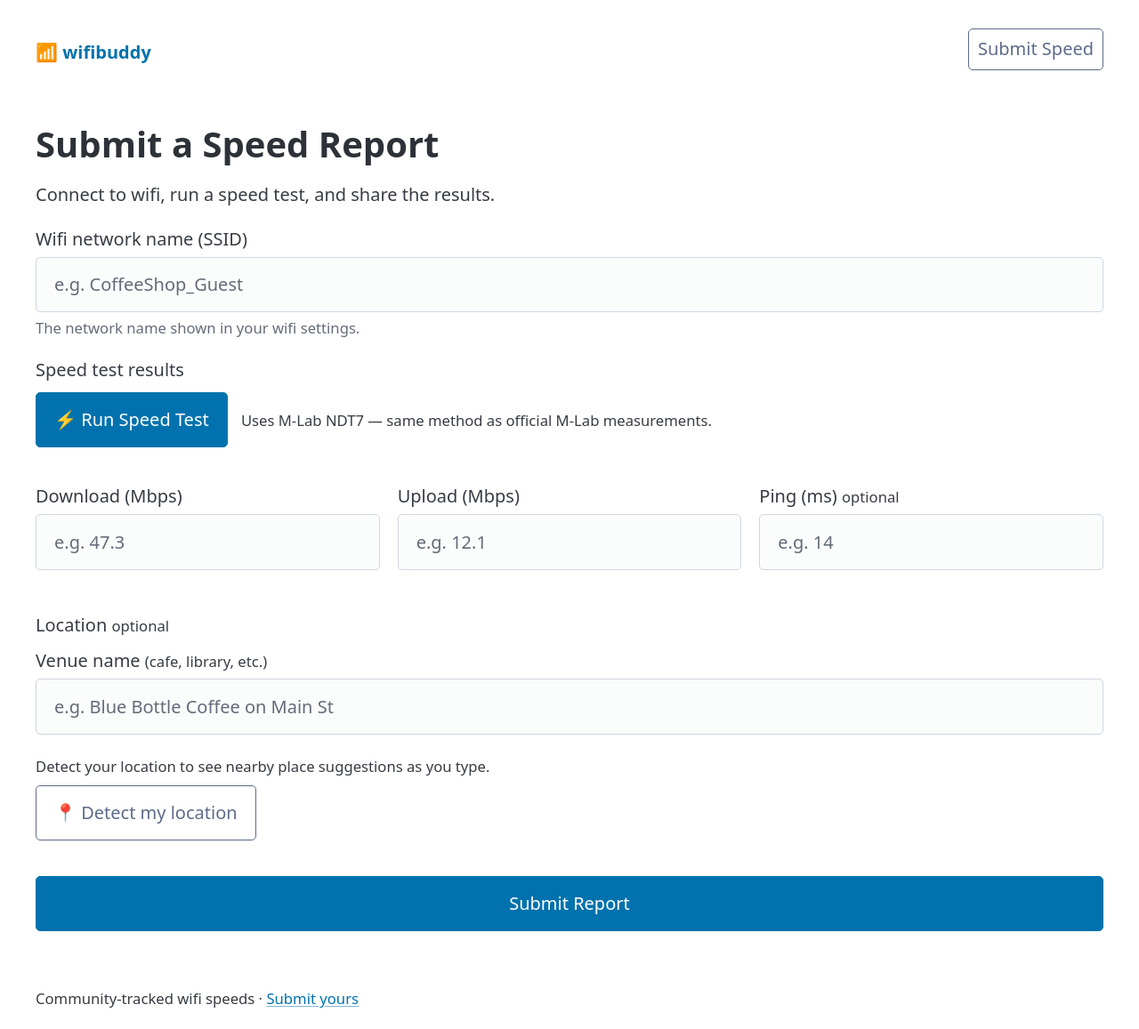
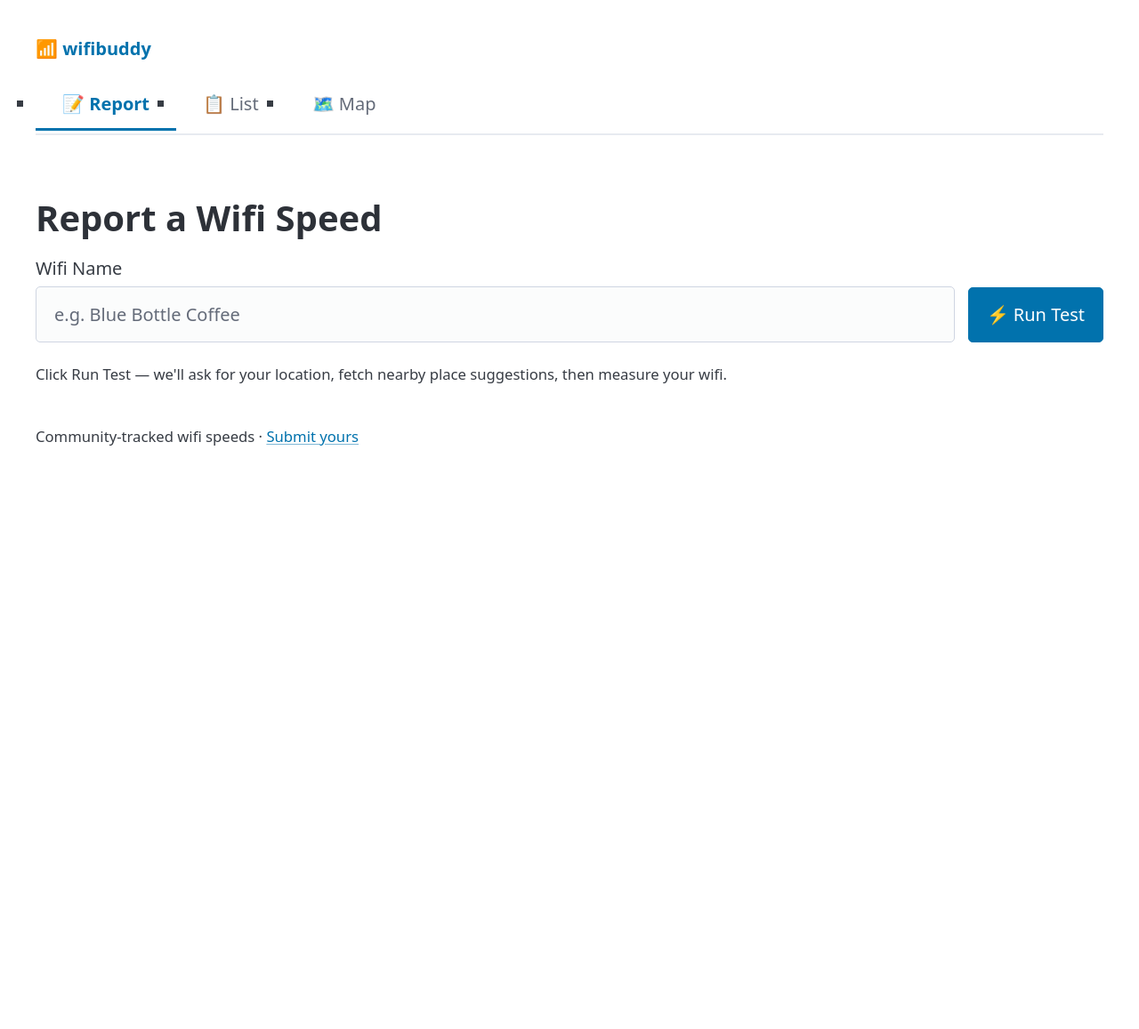
Before and after one commit to biplabendu/wifibuddy, a FastAPI app: page /submit in a window 1280 px wide. Shown: the whole page at 89% size. After the commit the page ends 501 px from the top, so only its background shows below. Run offline with FastAPI, Linux system fonts and the light colour scheme; some libraries are stand-ins or nearby versions.

Commit message:
feat: simplify reporting UI

```diff
--- a/src/routes/reports.py
+++ b/src/routes/reports.py
@@ -20,7 +20,7 @@
     return templates.TemplateResponse(
         request,
         "submit.html",
-        {"ssid": ssid, "venue_id": venue_id, "errors": []},
+        {"ssid": ssid, "venue_id": venue_id, "errors": [], "nav_active": "report"},
     )
 
 
@@ -39,6 +39,9 @@
     raw_lat = form.get("lat", "")
     raw_lng = form.get("lng", "")
     name = (form.get("name") or "").strip() or None
+    # When the submit form sends only one "Wifi Name" field (new UI), mirror it into name.
+    if name is None and ssid:
+        name = ssid
 
     errors = []
 
@@ -95,7 +98,7 @@
         return templates.TemplateResponse(
             request,
             "submit.html",
-            {"ssid": ssid, "errors": errors},
+            {"ssid": ssid, "errors": errors, "nav_active": "report"},
             status_code=422,
         )
 
@@ -116,6 +119,7 @@
                             "You've already submitted a report for this network recently. "
                             "Try again in an hour."
                         ],
+                        "nav_active": "report",
                     },
                     status_code=429,
                 )
--- a/src/routes/venues.py
+++ b/src/routes/venues.py
@@ -70,7 +70,7 @@
     return templates.TemplateResponse(
         request,
         "index.html",
-        {"venues": page_venues, "page": page, "has_next": has_next},
+        {"venues": page_venues, "page": page, "has_next": has_next, "nav_active": "list"},
     )
 
 
--- a/src/templates/base.html
+++ b/src/templates/base.html
@@ -10,6 +10,30 @@
     .speed-ok    { color: #b45309; font-weight: bold; }
     .speed-slow  { color: #dc2626; font-weight: bold; }
     .speed-unknown { color: #6b7280; }
+    .nav-tabs {
+      display: flex;
+      gap: 0;
+      border-bottom: 2px solid var(--pico-muted-border-color);
+      margin: 0 0 1.5rem 0;
+      padding: 0;
+      list-style: none;
+    }
+    .nav-tabs a {
+      display: block;
+      padding: 0.6rem 1.5rem;
+      margin-bottom: -2px;
+      border-bottom: 3px solid transparent;
+      color: var(--pico-muted-color);
+      text-decoration: none;
+      font-size: 1rem;
+      transition: color 0.15s, border-color 0.15s;
+    }
+    .nav-tabs a:hover { color: var(--pico-primary); }
+    .nav-tabs a.active {
+      border-bottom-color: var(--pico-primary);
+      color: var(--pico-primary);
+      font-weight: 600;
+    }
   </style>
   {% block head %}{% endblock %}
 </head>
@@ -17,10 +41,12 @@
   <header class="container">
     <nav>
       <ul><li><strong><a href="/" style="text-decoration:none">📶 wifibuddy</a></strong></li></ul>
-      <ul>
-        <li><a href="/submit" role="button" class="secondary outline">Submit Speed</a></li>
-      </ul>
     </nav>
+    <ul class="nav-tabs" role="tablist">
+      <li><a href="/submit" data-tab="report" class="{% if nav_active == 'report' %}active{% endif %}">📝 Report</a></li>
+      <li><a href="/"       data-tab="list"   class="{% if nav_active == 'list'   %}active{% endif %}">📋 List</a></li>
+      <li><a href="/#map"   data-tab="map"    class="{% if nav_active == 'map'    %}active{% endif %}">🗺️ Map</a></li>
+    </ul>
   </header>
   <main class="container">
     {% block content %}{% endblock %}
@@ -29,6 +55,24 @@
     <small>Community-tracked wifi speeds · <a href="/submit">Submit yours</a></small>
   </footer>
   <script src="https://unpkg.com/htmx.org@2.0.3/dist/htmx.min.js"></script>
+  <script>
+    // Highlight the Map tab when the URL hash is #map (server can't see the hash)
+    (function syncMapTab() {
+      const tabs = document.querySelectorAll('.nav-tabs a');
+      if (!tabs.length) return;
+      function apply() {
+        const onIndex = location.pathname === '/' || location.pathname === '';
+        const wantMap = onIndex && location.hash === '#map';
+        tabs.forEach(a => {
+          const t = a.dataset.tab;
+          if (t === 'map') a.classList.toggle('active', wantMap);
+          if (t === 'list' && onIndex) a.classList.toggle('active', !wantMap);
+        });
+      }
+      apply();
+      window.addEventListener('hashchange', apply);
+    })();
+  </script>
   {% block scripts %}{% endblock %}
 </body>
 </html>
--- a/src/templates/submit.html
+++ b/src/templates/submit.html
@@ -1,14 +1,22 @@
 {% extends "base.html" %}
-{% block title %}Submit Speed — wifibuddy{% endblock %}
+{% block title %}Report — wifibuddy{% endblock %}
 {% block head %}
 <style>
-  #speedtest-progress { margin-top: 0.5rem; }
-  #speedtest-progress progress { width: 100%; height: 0.5rem; }
+  .runtest-row { display: flex; gap: 0.75rem; align-items: flex-end; }
+  .runtest-row label { flex: 1; margin-bottom: 0; }
+  .runtest-row button { white-space: nowrap; }
+  #test-status { margin-top: 1rem; display: none; }
+  #test-status progress { width: 100%; height: 0.5rem; }
+  #test-results { margin-top: 1rem; display: none; }
+  .result-grid { display: grid; grid-template-columns: repeat(3, 1fr); gap: 1rem; margin: 1rem 0; }
+  .result-grid > div { text-align: center; padding: 0.75rem; background: var(--pico-card-background-color); border-radius: 6px; }
+  .result-grid .value { font-size: 1.4rem; font-weight: bold; color: var(--pico-primary); }
+  .result-grid .label { font-size: 0.85rem; color: var(--pico-muted-color); }
+  #submit-btn { display: none; }
 </style>
 {% endblock %}
 {% block content %}
-<h1>Submit a Speed Report</h1>
-<p>Connect to wifi, run a speed test, and share the results.</p>
+<h1>Report a Wifi Speed</h1>
 
 {% if errors %}
 <div role="alert" style="color:#dc2626; border:1px solid #dc2626; padding:1rem; border-radius:4px; margin-bottom:1rem;">
@@ -18,86 +26,74 @@
 {% endif %}
 
 <form method="post" action="/reports">
-
   <!-- Honeypot: hidden from humans, filled by bots -->
   <input type="text" name="honey" style="display:none" tabindex="-1" autocomplete="off">
 
-  <label>
-    Wifi network name (SSID)
-    <input type="text" name="ssid" value="{{ ssid }}" required maxlength="64"
-           placeholder="e.g. CoffeeShop_Guest">
-    <small>The network name shown in your wifi settings.</small>
-  </label>
+  <div class="runtest-row">
+    <label>
+      Wifi Name
+      <input type="text" name="ssid" id="ssid" value="{{ ssid }}" required maxlength="64"
+             placeholder="e.g. Blue Bottle Coffee"
+             list="venue-datalist" autocomplete="off">
+      <datalist id="venue-datalist"></datalist>
+    </label>
+    <button type="button" id="runtest-btn" onclick="runEverything()">⚡ Run Test</button>
+  </div>
+  <small id="hint">Click Run Test — we'll ask for your location, fetch nearby place suggestions, then measure your wifi.</small>
 
-  <fieldset>
-    <legend>Speed test results</legend>
-    <p>
-      <button type="button" id="speedtest-btn" onclick="runSpeedTest()">
-        ⚡ Run Speed Test
-      </button>
-      <small style="margin-left:0.5rem">Uses M-Lab NDT7 — same method as official M-Lab measurements.</small>
-    </p>
-    <div id="speedtest-progress" style="display:none">
-      <progress id="speedtest-bar" value="0" max="100"></progress>
-      <small id="speedtest-status" style="display:block; margin-top:0.25rem"></small>
+  <!-- Hidden fields filled by the test pipeline -->
+  <input type="hidden" name="download_mbps" id="download_mbps">
+  <input type="hidden" name="upload_mbps"   id="upload_mbps">
+  <input type="hidden" name="ping_ms"       id="ping_ms">
+  <input type="hidden" name="lat"           id="lat">
+  <input type="hidden" name="lng"           id="lng">
+
+  <div id="test-status">
+    <progress id="test-bar" value="0" max="100"></progress>
+    <small id="test-stage" style="display:block; margin-top:0.25rem"></small>
+  </div>
+
+  <div id="test-results">
+    <div class="result-grid">
+      <div><div class="value" id="r-download">—</div><div class="label">Download (Mbps)</div></div>
+      <div><div class="value" id="r-upload">—</div><div class="label">Upload (Mbps)</div></div>
+      <div><div class="value" id="r-ping">—</div><div class="label">Ping (ms)</div></div>
     </div>
-    <div class="grid">
-      <label>
-        Download (Mbps)
-        <input type="number" name="download_mbps" id="download_mbps" step="0.1" min="0.1" max="9999" required
-               placeholder="e.g. 47.3">
-      </label>
-      <label>
-        Upload (Mbps)
-        <input type="number" name="upload_mbps" id="upload_mbps" step="0.1" min="0.1" max="9999" required
-               placeholder="e.g. 12.1">
-      </label>
-      <label>
-        Ping (ms) <small>optional</small>
-        <input type="number" name="ping_ms" id="ping_ms" step="1" min="1" max="59999"
-               placeholder="e.g. 14">
-      </label>
-    </div>
-  </fieldset>
+  </div>
 
-  <fieldset>
-    <legend>Location <small>optional</small></legend>
-    <input type="hidden" name="lat" id="lat">
-    <input type="hidden" name="lng" id="lng">
-    <label>
-      Venue name <small>(cafe, library, etc.)</small>
-      <input type="text" name="name" maxlength="128"
-             placeholder="e.g. Blue Bottle Coffee on Main St"
-             id="venue-name" list="venue-datalist" autocomplete="off">
-      <datalist id="venue-datalist"></datalist>
-      <small>Detect your location to see nearby place suggestions as you type.</small>
-    </label>
-    <button type="button" class="secondary outline" onclick="getLocation()">
-      📍 Detect my location
-    </button>
-    <small id="location-status"></small>
-  </fieldset>
-
-  <button type="submit">Submit Report</button>
+  <button type="submit" id="submit-btn">Submit Report</button>
 </form>
 {% endblock %}
 {% block scripts %}
 <script>
-// ── NDT7 speed test ───────────────────────────────────────────────────────────
+// ── Orchestrator: one button → location → suggestions → speed test ───────────
 
-async function runSpeedTest() {
-  const btn  = document.getElementById('speedtest-btn');
-  const bar  = document.getElementById('speedtest-bar');
-  const stat = document.getElementById('speedtest-status');
-  const div  = document.getElementById('speedtest-progress');
+async function runEverything() {
+  const btn   = document.getElementById('runtest-btn');
+  const stat  = document.getElementById('test-status');
+  const stage = document.getElementById('test-stage');
+  const bar   = document.getElementById('test-bar');
+  const hint  = document.getElementById('hint');
 
   btn.disabled = true;
-  div.style.display = 'block';
+  stat.style.display = 'block';
   bar.value = 0;
+  hint.textContent = '';
+
+  stage.textContent = 'Requesting location…';
+  const coords = await getLocationOnce();
+  if (coords) {
+    document.getElementById('lat').value = coords.lat.toFixed(6);
+    document.getElementById('lng').value = coords.lng.toFixed(6);
+    stage.textContent = 'Loading nearby places…';
+    await loadNearbySuggestions(coords.lat, coords.lng);
+  } else {
+    stage.textContent = 'Location skipped — running speed test…';
+  }
+  bar.value = 10;
 
   try {
-    // Locate nearest M-Lab server
-    stat.textContent = 'Finding nearest test server…';
+    stage.textContent = 'Finding nearest test server…';
     const locResp = await fetch(
       'https://locate.measurementlab.net/v2/nearest/ndt/ndt7' +
       '?client.library.name=wifibuddy&client.library.version=0.1'
@@ -106,24 +102,22 @@
     const loc = await locResp.json();
     if (!loc.results || !loc.results.length) throw new Error('no servers available');
     const urls = loc.results[0].urls;
-    bar.value = 5;
+    bar.value = 15;
 
-    // Download (~10 s) — server streams data to us
     const { mbps: dlMbps, rttMs } = await ndt7Download(
       urls['wss:///ndt/v7/download'],
       (mbps, frac) => {
-        stat.textContent = `Download: ${mbps.toFixed(1)} Mbps…`;
-        bar.value = 5 + frac * 45;
+        stage.textContent = `Download: ${mbps.toFixed(1)} Mbps…`;
+        bar.value = 15 + frac * 45;
       }
     );
-    bar.value = 50;
+    bar.value = 60;
 
-    // Upload (~10 s) — we stream data to server
     const ulMbps = await ndt7Upload(
       urls['wss:///ndt/v7/upload'],
       (mbps, frac) => {
-        stat.textContent = `Upload: ${mbps.toFixed(1)} Mbps…`;
-        bar.value = 50 + frac * 50;
+        stage.textContent = `Upload: ${mbps.toFixed(1)} Mbps…`;
+        bar.value = 60 + frac * 40;
       }
     );
     bar.value = 100;
@@ -132,16 +126,49 @@
     document.getElementById('upload_mbps').value   = ulMbps.toFixed(1);
     if (rttMs != null) document.getElementById('ping_ms').value = rttMs;
 
-    stat.textContent =
-      `✓ Done — ↓ ${dlMbps.toFixed(1)} Mbps  ↑ ${ulMbps.toFixed(1)} Mbps` +
-      (rttMs != null ? `  ping ${rttMs} ms` : '');
+    document.getElementById('r-download').textContent = dlMbps.toFixed(1);
+    document.getElementById('r-upload').textContent   = ulMbps.toFixed(1);
+    document.getElementById('r-ping').textContent     = rttMs != null ? rttMs : '—';
+
+    stage.textContent = '✓ Done. Confirm the Wifi Name above, then submit.';
+    document.getElementById('test-results').style.display = 'block';
+    document.getElementById('submit-btn').style.display = 'inline-block';
   } catch (e) {
-    stat.textContent = `Test failed (${e.message}) — enter values manually or use fast.com`;
+    stage.textContent = `Test failed (${e.message}). Try again.`;
   }
   btn.disabled = false;
 }
 
-// Returns { mbps, rttMs } — rttMs extracted from TCPInfo.MinRTT server messages (µs → ms)
+function getLocationOnce() {
+  return new Promise(resolve => {
+    if (!navigator.geolocation) { resolve(null); return; }
+    navigator.geolocation.getCurrentPosition(
+      pos => resolve({ lat: pos.coords.latitude, lng: pos.coords.longitude }),
+      ()  => resolve(null),
+      { timeout: 8000 }
+    );
+  });
+}
+
+async function loadNearbySuggestions(lat, lng) {
+  try {
+    const r = await fetch(`/api/venues/nearby?lat=${lat}&lng=${lng}`);
+    if (!r.ok) return;
+    const data = await r.json();
+    const suggestions = data.suggestions || [];
+    const dl = document.getElementById('venue-datalist');
+    dl.innerHTML = '';
+    suggestions.forEach(s => {
+      const opt = document.createElement('option');
+      opt.value = s.name;
+      if (s.distance_m != null) opt.label = `${s.distance_m} m away`;
+      dl.appendChild(opt);
+    });
+  } catch (_) { /* suggestions are best-effort */ }
+}
+
+// ── NDT7 speed test (unchanged from prior implementation) ────────────────────
+
 function ndt7Download(url, onProgress) {
   return new Promise((resolve, reject) => {
     const ws = new WebSocket(url, 'net.measurementlab.ndt.v7');
@@ -156,7 +183,7 @@
       } else {
         try {
           const msg = JSON.parse(e.data);
-          const rtt = msg.TCPInfo && msg.TCPInfo.MinRTT; // µs
+          const rtt = msg.TCPInfo && msg.TCPInfo.MinRTT;
           if (rtt > 0) minRttMs = Math.round(rtt / 1000);
         } catch (_) {}
       }
@@ -173,10 +200,9 @@
   });
 }
 
-// Returns mbps — sends 1 MB chunks as fast as the buffer allows for 10 s
 function ndt7Upload(url, onProgress) {
   return new Promise((resolve, reject) => {
-    const CHUNK = new ArrayBuffer(1024 * 1024); // 1 MB, reused (WS copies on send)
+    const CHUNK = new ArrayBuffer(1024 * 1024);
     const ws = new WebSocket(url, 'net.measurementlab.ndt.v7');
     ws.binaryType = 'arraybuffer';
     let totalBytes = 0;
@@ -188,7 +214,6 @@
         if (ws.readyState !== WebSocket.OPEN) return;
         const elapsed = performance.now() - t0;
         if (elapsed >= 10000) { ws.close(); return; }
-        // Fill the send buffer up to 4 MB ahead, then yield
         while (ws.bufferedAmount < 4 * 1024 * 1024 && ws.readyState === WebSocket.OPEN) {
           ws.send(CHUNK);
           totalBytes += CHUNK.byteLength;
@@ -207,55 +232,5 @@
     ws.onerror = () => reject(new Error('upload error'));
   });
 }
-
-// ── Location + venue suggestions ─────────────────────────────────────────────
-
-function getLocation() {
-  const status = document.getElementById('location-status');
-  if (!navigator.geolocation) {
-    status.textContent = 'Geolocation not supported by your browser.';
-    return;
-  }
-  status.textContent = 'Detecting location…';
-  navigator.geolocation.getCurrentPosition(
-    pos => {
-      document.getElementById('lat').value = pos.coords.latitude.toFixed(6);
-      document.getElementById('lng').value = pos.coords.longitude.toFixed(6);
-      status.textContent = '✓ Location captured. Loading nearby places…';
-      fetchNearby(pos.coords.latitude, pos.coords.longitude);
-    },
-    () => { status.textContent = 'Could not detect location.'; }
-  );
-}
-
-function fetchNearby(lat, lng) {
-  const key = `nearby:${lat.toFixed(3)},${lng.toFixed(3)}`;
-  const cached = sessionStorage.getItem(key);
-  if (cached) { populateSuggestions(JSON.parse(cached)); return; }
-  fetch(`/api/venues/nearby?lat=${lat}&lng=${lng}`)
-    .then(r => r.json())
-    .then(data => {
-      const suggestions = data.suggestions || [];
-      sessionStorage.setItem(key, JSON.stringify(suggestions));
-      populateSuggestions(suggestions);
-    })
-    .catch(() => {
-      document.getElementById('location-status').textContent = '✓ Location captured.';
-    });
-}
-
-function populateSuggestions(suggestions) {
-  const dl = document.getElementById('venue-datalist');
-  dl.innerHTML = '';
-  suggestions.forEach(s => {
-    const opt = document.createElement('option');
-    opt.value = s.name;
-    if (s.distance_m != null) opt.label = `${s.distance_m} m away`;
-    dl.appendChild(opt);
-  });
-  document.getElementById('location-status').textContent = suggestions.length
-    ? `✓ Location captured — ${suggestions.length} nearby places loaded. Start typing the venue name.`
-    : '✓ Location captured.';
-}
 </script>
 {% endblock %}
```
Also changed, not shown: specs/ui-redesign.md (added, +93 -0 lines), src/templates/index.html (+9 -48 lines), tests/test_reports.py (+47 -0 lines), tests/test_venues.py (+29 -0 lines), 1 other file.
